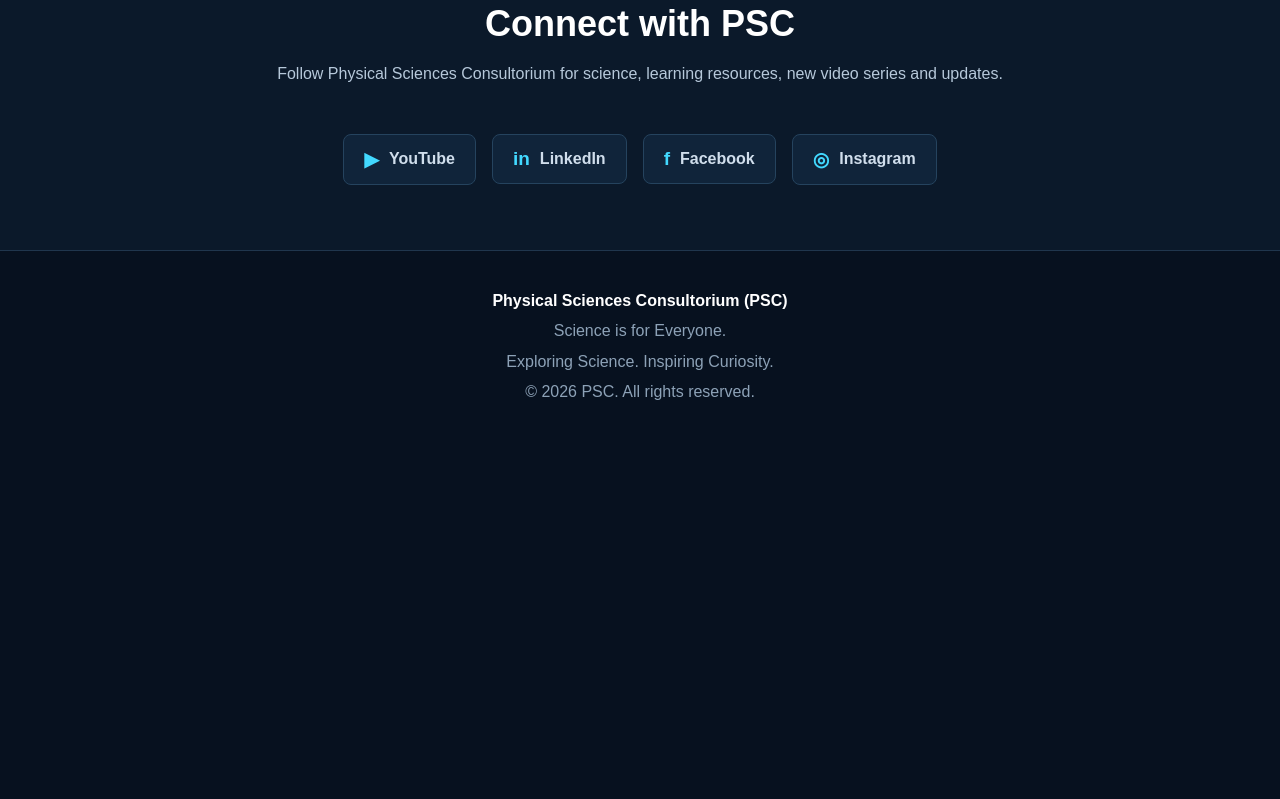
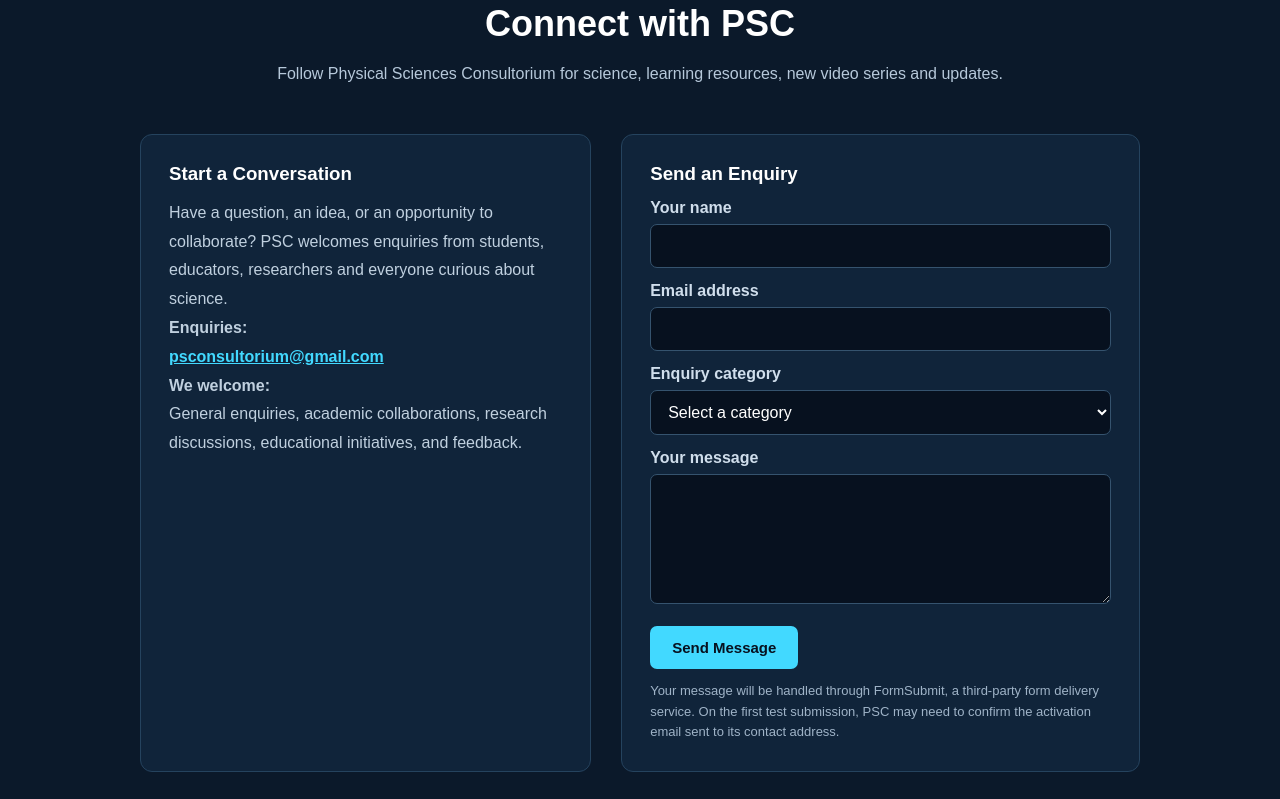
Before and after one commit to psc-live/psc-website, a plain HTML site: page index.html in a window 1280 px wide. Shown: the part 5616-6415 px from the top of the page. Before the commit the page ends 6058 px from the top, so only its background shows below. Drawn offline with Linux system fonts and the light colour scheme.

Commit message:
Add files via upload

```diff
--- a/index.html
+++ b/index.html
@@ -287,6 +287,90 @@
             color: #42d9ff;
             font-size: 19px;
             font-weight: bold;
+        }
+
+        .contact-grid {
+            display: grid;
+            grid-template-columns: minmax(0, 1fr) minmax(280px, 1.15fr);
+            gap: 30px;
+            max-width: 1000px;
+            margin: 38px auto 0;
+            text-align: left;
+        }
+
+        .contact-info, .contact-form {
+            background: #10243a;
+            border: 1px solid #25435e;
+            border-radius: 12px;
+            padding: 28px;
+        }
+
+        .contact-info h3, .contact-form h3 {
+            color: #ffffff;
+            margin: 0 0 14px;
+        }
+
+        .contact-info p {
+            color: #c0d0df;
+            line-height: 1.8;
+        }
+
+        .contact-email {
+            color: #42d9ff;
+            font-weight: bold;
+            overflow-wrap: anywhere;
+        }
+
+        .contact-form label {
+            display: block;
+            color: #d0deec;
+            margin: 14px 0 7px;
+            font-weight: 600;
+        }
+
+        .contact-form input, .contact-form select, .contact-form textarea {
+            width: 100%;
+            box-sizing: border-box;
+            padding: 12px 13px;
+            border: 1px solid #35536e;
+            border-radius: 7px;
+            background: #07111f;
+            color: #ffffff;
+            font: inherit;
+        }
+
+        .contact-form textarea {
+            min-height: 130px;
+            resize: vertical;
+        }
+
+        .contact-form button {
+            margin-top: 18px;
+            padding: 13px 22px;
+            border: 0;
+            border-radius: 7px;
+            background: #42d9ff;
+            color: #07111f;
+            font-weight: 700;
+            font-size: 15px;
+            cursor: pointer;
+        }
+
+        .contact-form button:hover {
+            background: #ffffff;
+        }
+
+        .form-note {
+            color: #9fb3c7;
+            font-size: 13px;
+            line-height: 1.6;
+            margin-top: 12px;
+        }
+
+        @media (max-width: 760px) {
+            .contact-grid {
+                grid-template-columns: 1fr;
+            }
         }
 
         /* FOOTER */
@@ -879,6 +963,59 @@
             </p>
         </div>
 
+        <div class="contact-grid">
+            <div class="contact-info">
+                <h3>Start a Conversation</h3>
+                <p>
+                    Have a question, an idea, or an opportunity to collaborate?
+                    PSC welcomes enquiries from students, educators, researchers
+                    and everyone curious about science.
+                </p>
+                <p><strong>Enquiries:</strong><br>
+                    <a class="contact-email" href="mailto:psconsultorium@gmail.com">psconsultorium@gmail.com</a>
+                </p>
+                <p><strong>We welcome:</strong><br>
+                    General enquiries, academic collaborations, research discussions,
+                    educational initiatives, and feedback.
+                </p>
+            </div>
+
+            <form class="contact-form"
+                  action="https://formsubmit.co/psconsultorium@gmail.com"
+                  method="POST">
+                <h3>Send an Enquiry</h3>
+                <input type="hidden" name="_subject" value="New enquiry from the PSC website">
+                <input type="hidden" name="_template" value="table">
+                <input type="hidden" name="_captcha" value="true">
+
+                <label for="psc-name">Your name</label>
+                <input id="psc-name" name="name" type="text" autocomplete="name" required>
+
+                <label for="psc-email">Email address</label>
+                <input id="psc-email" name="email" type="email" autocomplete="email" required>
+
+                <label for="psc-category">Enquiry category</label>
+                <select id="psc-category" name="Enquiry category" required>
+                    <option value="" disabled selected>Select a category</option>
+                    <option>General Enquiry</option>
+                    <option>Academic Collaboration</option>
+                    <option>Research Discussion</option>
+                    <option>Educational Initiative</option>
+                    <option>Feedback and Suggestions</option>
+                </select>
+
+                <label for="psc-message">Your message</label>
+                <textarea id="psc-message" name="message" required></textarea>
+
+                <button type="submit">Send Message</button>
+                <p class="form-note">
+                    Your message will be handled through FormSubmit, a third-party
+                    form delivery service. On the first test submission, PSC may
+                    need to confirm the activation email sent to its contact address.
+                </p>
+            </form>
+        </div>
+
         <div class="social-links">
 
             <a class="social-link"
```
